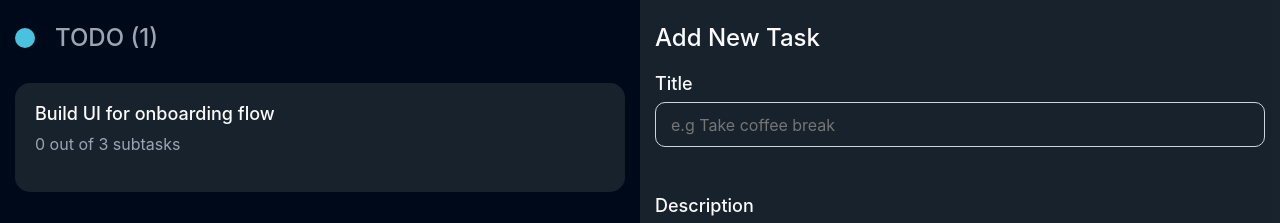
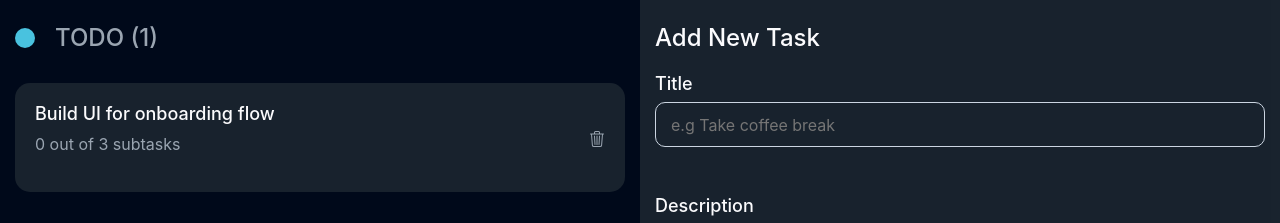
Before and after one commit to SivaPullaiah/voosh-assignment, a React (Create React App) app: page / in a window 1280 px wide. Shown: the top 223 px of the page. Built offline with nearby package versions, Linux system fonts and the light colour scheme.

Commit message:
delete functionality is added

```diff
--- a/package.json
+++ b/package.json
@@ -17,6 +17,7 @@
     "react-native-gesture-handler": "^2.13.4",
     "react-native-safe-area-context": "^4.7.4",
     "react-native-screens": "^3.27.0",
+    "react-router-dom": "^6.18.0",
     "react-scripts": "5.0.1",
     "web-vitals": "^2.1.4"
   },
--- a/src/components/TaskList/TaskList.js
+++ b/src/components/TaskList/TaskList.js
@@ -1,12 +1,30 @@
 import './index.css';
 const TaskList = (props) => {
-  const { todoDetails } = props;
-  const { title } = todoDetails;
+  const { todoDetails, deleteTodo } = props;
+  const { title, uniqueNo } = todoDetails;
+
+  const onDelete = () => {
+    deleteTodo(uniqueNo);
+  };
 
   return (
     <li className="todoItem">
-      <h1 className="Itemheading">{title}</h1>
-      <p>0 out of 3 subtasks</p>
+      <div>
+        <h1 className="Itemheading">{title}</h1>
+        <p>0 out of 3 subtasks</p>
+      </div>
+      <div onClick={onDelete}>
+        <svg
+          xmlns="http://www.w3.org/2000/svg"
+          width="16"
+          height="16"
+          fill="currentColor"
+          class="bi bi-trash3"
+          viewBox="0 0 16 16"
+        >
+          <path d="M6.5 1h3a.5.5 0 0 1 .5.5v1H6v-1a.5.5 0 0 1 .5-.5ZM11 2.5v-1A1.5 1.5 0 0 0 9.5 0h-3A1.5 1.5 0 0 0 5 1.5v1H2.506a.58.58 0 0 0-.01 0H1.5a.5.5 0 0 0 0 1h.538l.853 10.66A2 2 0 0 0 4.885 16h6.23a2 2 0 0 0 1.994-1.84l.853-10.66h.538a.5.5 0 0 0 0-1h-.995a.59.59 0 0 0-.01 0H11Zm1.958 1-.846 10.58a1 1 0 0 1-.997.92h-6.23a1 1 0 0 1-.997-.92L3.042 3.5h9.916Zm-7.487 1a.5.5 0 0 1 .528.47l.5 8.5a.5.5 0 0 1-.998.06L5 5.03a.5.5 0 0 1 .47-.53Zm5.058 0a.5.5 0 0 1 .47.53l-.5 8.5a.5.5 0 1 1-.998-.06l.5-8.5a.5.5 0 0 1 .528-.47ZM8 4.5a.5.5 0 0 1 .5.5v8.5a.5.5 0 0 1-1 0V5a.5.5 0 0 1 .5-.5Z" />
+        </svg>
+      </div>
     </li>
   );
 };
--- a/src/components/TaskList/index.css
+++ b/src/components/TaskList/index.css
@@ -10,4 +10,7 @@
   flex-grow: 1;
   background-color: rgba(31, 41, 51, 0.8);
   border-radius: 15px;
+  display: flex;
+  justify-content: space-between;
+  align-items: center;
 }
--- a/src/screens/HomeScreen.js
+++ b/src/screens/HomeScreen.js
@@ -19,6 +19,16 @@
     newTaskTitle: '',
     newTaskDescription: '',
     newSubtasks: [],
+  };
+
+  deleteTodo = (uniqueNo) => {
+    const { userTodoList } = this.state;
+    const filteredUsersData = userTodoList.filter(
+      (each) => each.uniqueNo !== uniqueNo
+    );
+    this.setState({
+      userTodoList: filteredUsersData,
+    });
   };
 
   handleInputChange = (event) => {
@@ -80,7 +90,11 @@
             </div>
             <ul className="todosContainer">
               {userTodoList.map((each) => (
-                <TaskList todoDetails={each} key={each.uniqueNo} />
+                <TaskList
+                  todoDetails={each}
+                  key={each.uniqueNo}
+                  deleteTodo={this.deleteTodo}
+                />
               ))}
             </ul>
           </div>
```
Also changed, not shown: 1 other file (tests, documents, lock files or other folders).
